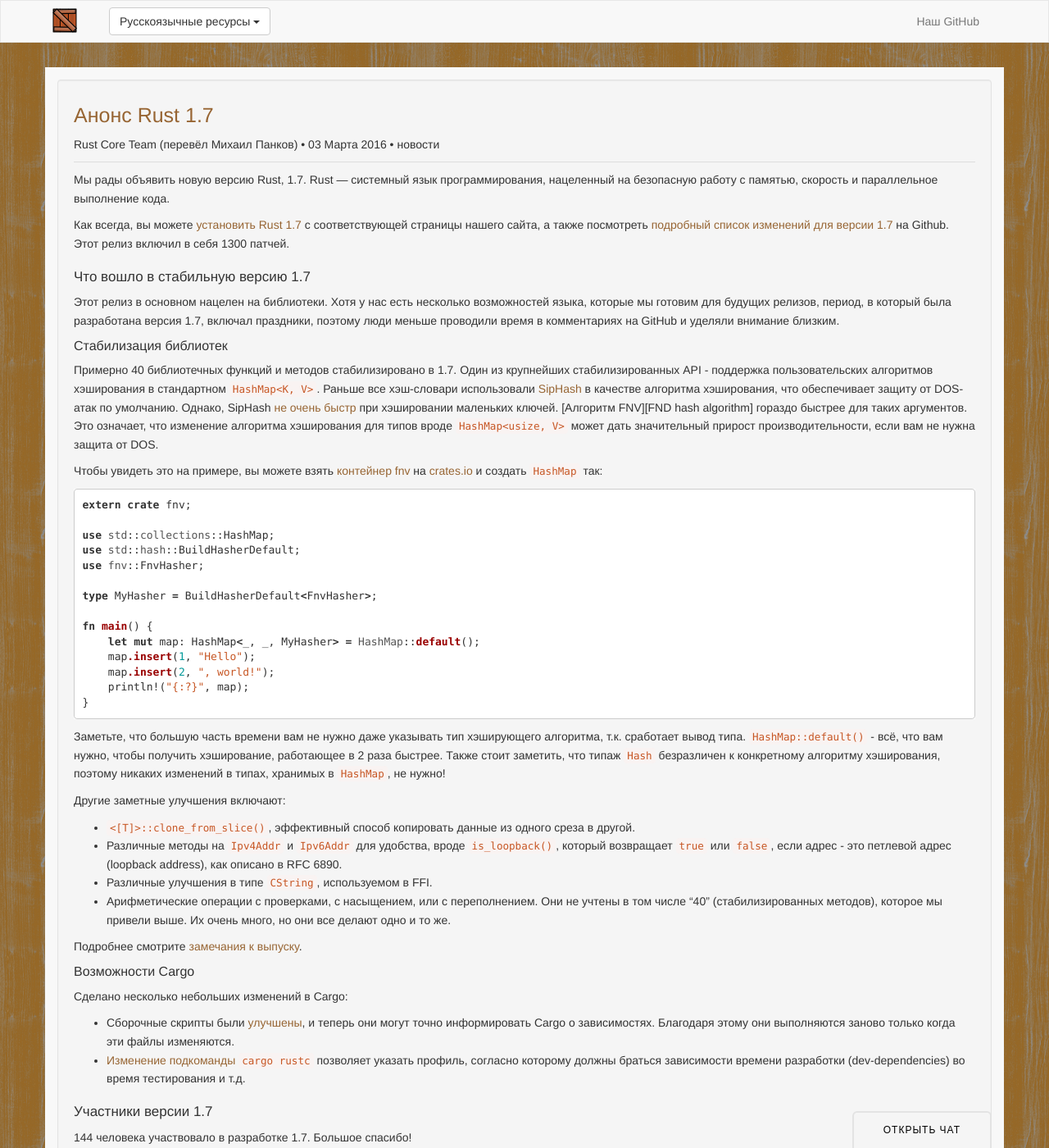
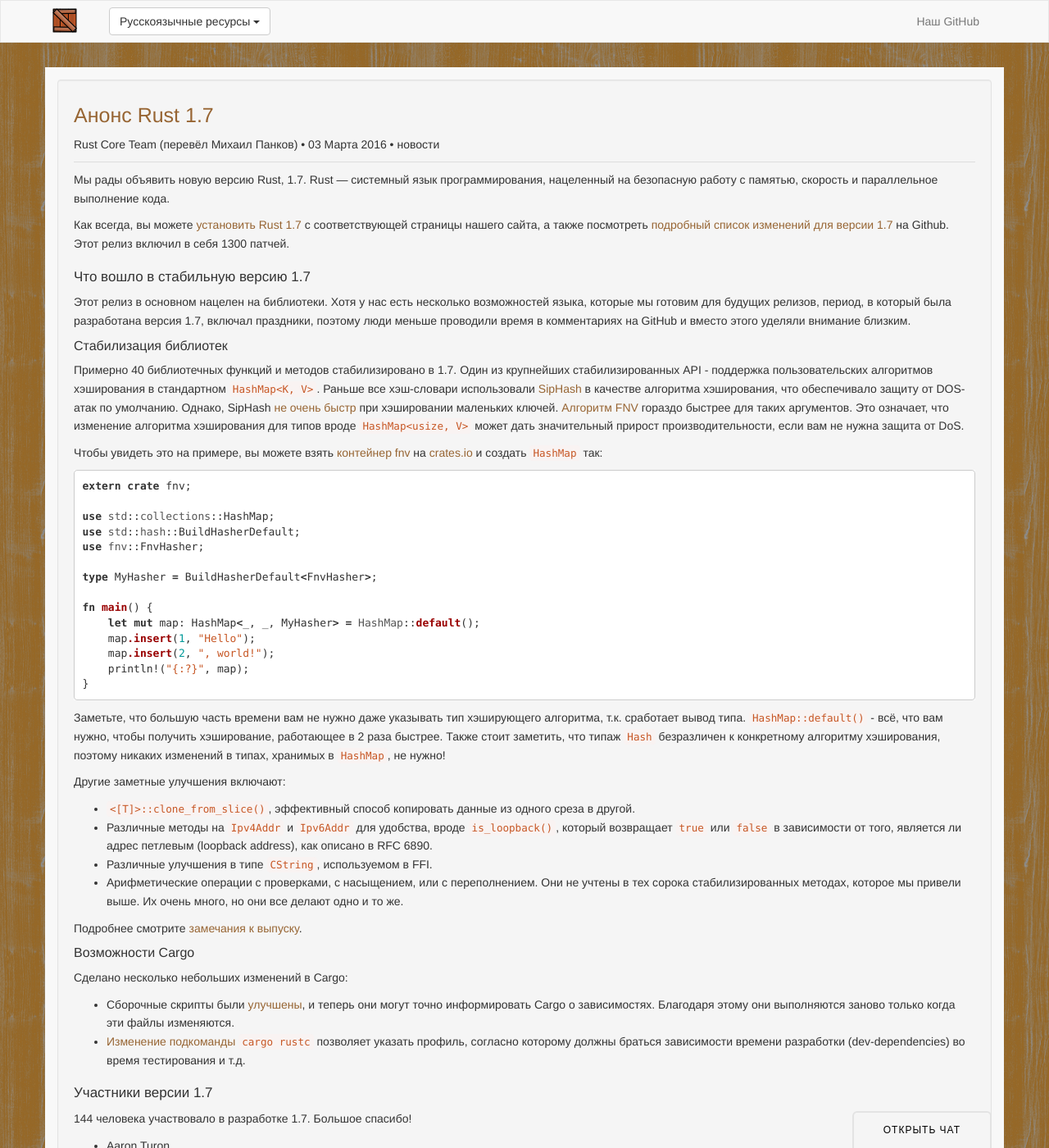
Before and after one commit to rust-lang-ru/rustycrate.ru, a Jekyll site: the page built from _posts/2016-03-03-Rust-1.7.md, in a window 1280 px wide and 1400 px high. Shown: the whole window at 82% size. Built offline with Jekyll 4.4.1, drawn with Linux system fonts in a browser that asks for light colours; nearby versions of some CDN libraries; Markdown is read by kramdown in place of the engine named in the settings; comment, search, counter and statistics services are not loaded.

Commit message:
Исправляем комментарии и укорачиваем строки

````diff
--- a/_posts/2016-03-03-Rust-1.7.md
+++ b/_posts/2016-03-03-Rust-1.7.md
@@ -4,38 +4,43 @@
 author: Rust Core Team (перевёл Михаил Панков)
 ---
 
-Мы рады объявить новую версию Rust, 1.7. Rust — системный язык программирования, нацеленный на безопасную
-работу с памятью, скорость и параллельное выполнение кода.
+Мы рады объявить новую версию Rust, 1.7. Rust — системный язык программирования,
+нацеленный на безопасную работу с памятью, скорость и параллельное выполнение
+кода.
 
-Как всегда, вы можете [установить Rust 1.7][install] с соответствующей страницы нашего сайта, а также посмотреть [подробный список изменений для версии 1.7][notes] на Github. Этот релиз включил в себя 1300 патчей.
+Как всегда, вы можете [установить Rust 1.7][install] с соответствующей страницы
+нашего сайта, а также посмотреть
+[подробный список изменений для версии 1.7][notes] на Github. Этот релиз включил
+в себя 1300 патчей.
 
 [install]: https://www.rust-lang.org/install.html
 [notes]: https://github.com/rust-lang/rust/blob/stable/RELEASES.md#version-170-2016-03-03
 
 ### Что вошло в стабильную версию 1.7
 
-Этот релиз в основном нацелен на библиотеки. Хотя у нас есть несколько возможностей языка,
-которые мы готовим для будущих релизов, период, в который была разработана версия 1.7,
-включал праздники, поэтому люди меньше проводили время в комментариях на GitHub и
-уделяли внимание близким.
+Этот релиз в основном нацелен на библиотеки. Хотя у нас есть несколько
+возможностей языка, которые мы готовим для будущих релизов, период, в который
+была разработана версия 1.7, включал праздники, поэтому люди меньше проводили
+время в комментариях на GitHub и вместо этого уделяли внимание близким.
 
 #### Стабилизация библиотек
 
-Примерно 40 библиотечных функций и методов стабилизировано в 1.7. Один из крупнейших
-стабилизированных API - поддержка пользовательских алгоритмов хэширования в стандартном
-`HashMap<K, V>`. Раньше все хэш-словари использовали [SipHash] в качестве алгоритма
-хэширования, что обеспечивает защиту от DOS-атак по умолчанию. Однако, SipHash [не очень
-быстр][not very fast] при хэшировании маленьких ключей. [Алгоритм FNV][FND hash algorithm]
-гораздо быстрее для таких аргументов. Это означает, что изменение алгоритма хэширования для
-типов вроде `HashMap<usize, V>` может дать значительный прирост производительности, если
-вам не нужна защита от DOS.
+Примерно 40 библиотечных функций и методов стабилизировано в 1.7. Один из
+крупнейших стабилизированных API - поддержка пользовательских алгоритмов
+хэширования в стандартном `HashMap<K, V>`. Раньше все хэш-словари использовали
+[SipHash] в качестве алгоритма хэширования, что обеспечивало защиту от DOS-атак
+по умолчанию. Однако, SipHash [не очень быстр][not very fast] при хэшировании
+маленьких ключей. [Алгоритм FNV][FNV hash algorithm] гораздо быстрее для таких
+аргументов. Это означает, что изменение алгоритма хэширования для типов вроде
+`HashMap<usize, V>` может дать значительный прирост производительности, если вам
+не нужна защита от DoS.
 
 [Siphash]: https://en.wikipedia.org/wiki/SipHash
 [not very fast]: http://cglab.ca/~abeinges/blah/hash-rs/
 [FNV hash algorithm]: https://en.wikipedia.org/wiki/Fowler%E2%80%93Noll%E2%80%93Vo_hash_function
 
-Чтобы увидеть это на примере, вы можете взять [контейнер fnv][fnv crate] на [crates.io] и
-создать `HashMap` так:
+Чтобы увидеть это на примере, вы можете взять [контейнер fnv][fnv crate] на
+[crates.io] и создать `HashMap` так:
 
 ```rust
 extern crate fnv;
@@ -59,22 +64,23 @@
 
 Заметьте, что большую часть времени вам не нужно даже указывать тип хэширующего
 алгоритма, т.к. сработает вывод типа. `HashMap::default()` - всё, что вам нужно,
-чтобы получить хэширование, работающее в 2 раза быстрее. Также стоит заметить, что
-типаж [`Hash`] безразличен к конкретному алгоритму хэширования, поэтому никаких изменений
-в типах, хранимых в `HashMap`, не нужно!
+чтобы получить хэширование, работающее в 2 раза быстрее. Также стоит заметить,
+что типаж [`Hash`] безразличен к конкретному алгоритму хэширования, поэтому
+никаких изменений в типах, хранимых в `HashMap`, не нужно!
 
 [`Hash`]: http://doc.rust-lang.org/std/hash/trait.Hash.html
 
 Другие заметные улучшения включают:
 
-* `<[T]>::clone_from_slice()`, эффективный способ копировать данные из одного среза в другой.
-* Различные методы на `Ipv4Addr` и `Ipv6Addr` для удобства, вроде `is_loopback()`,
-  который возвращает `true` или `false`, если адрес - это петлевой адрес (loopback address),
-  как описано в RFC 6890.
+* `<[T]>::clone_from_slice()`, эффективный способ копировать данные из одного
+  среза в другой.
+* Различные методы на `Ipv4Addr` и `Ipv6Addr` для удобства, вроде
+  `is_loopback()`, который возвращает `true` или `false` в зависимости от того,
+  является ли адрес петлевым (loopback address), как описано в RFC 6890.
 * Различные улучшения в типе `CString`, используемом в FFI.
-* Арифметические операции с проверками, с насыщением, или с переполнением.
-  Они не учтены в том числе "40" (стабилизированных методов), которое мы
-  привели выше. Их очень много, но они все делают одно и то же.
+* Арифметические операции с проверками, с насыщением, или с переполнением. Они
+  не учтены в тех сорока стабилизированных методах, которое мы привели выше. Их
+  очень много, но они все делают одно и то же.
 
 Подробнее смотрите [замечания к выпуску][notes].
 
@@ -86,8 +92,8 @@
   они могут точно информировать Cargo о зависимостях. Благодаря этому они
   выполняются заново только когда эти файлы изменяются.
 * [Изменение подкоманды `cargo rustc`][modification to the `cargo rustc` subcommand]
-  позволяет указать профиль, согласно которому должны браться зависимости времени
-  разработки (dev-dependencies) во время тестирования и т.д.
+  позволяет указать профиль, согласно которому должны браться зависимости
+  времени разработки (dev-dependencies) во время тестирования и т.д.
 
 [improvement to build scripts]: https://github.com/rust-lang/cargo/pull/2279
 [modification to the `cargo rustc` subcommand]: https://github.com/rust-lang/cargo/pull/2224
````
